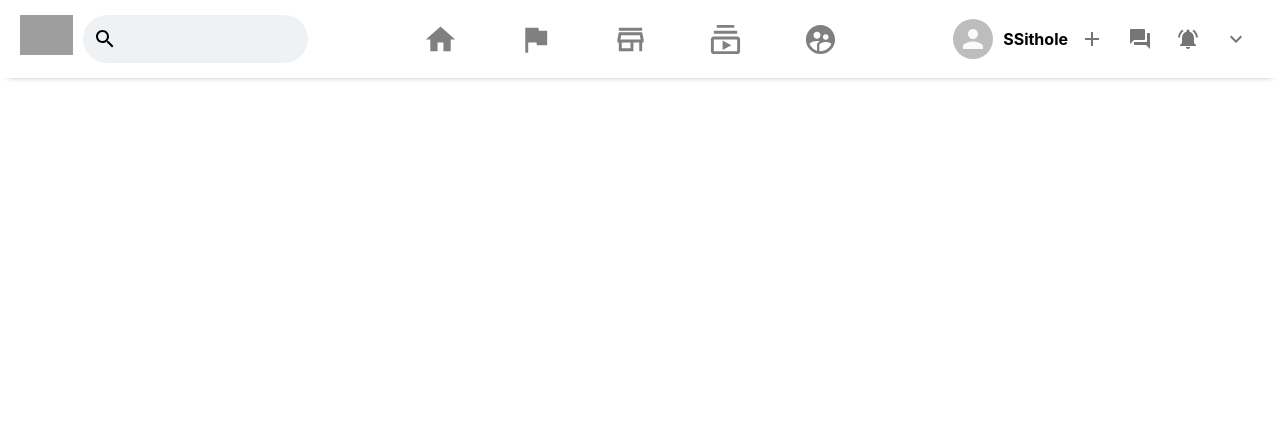
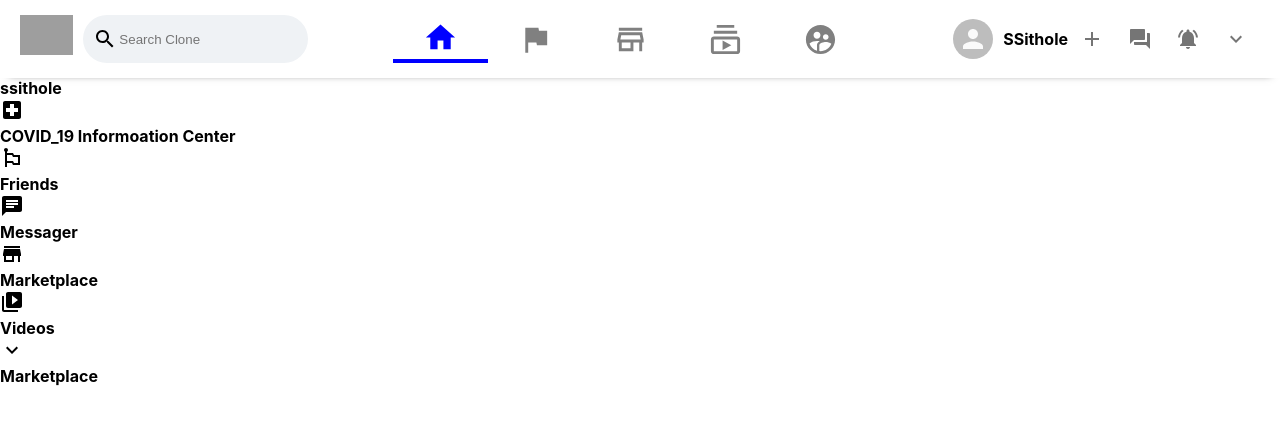
Before and after one commit to sssithole/facebook-clone, a React (Create React App) app: page / in a window 1280 px wide. Shown: the top 424 px of the page. Built offline with nearby package versions, Linux system fonts and the light colour scheme; grey boxes are pictures that could not be loaded.

Commit message:
Header Complete

```diff
--- a/src/App.js
+++ b/src/App.js
@@ -1,8 +1,15 @@
 import './App.css';
+import Header from './Header';
+import Sidebar from './Sidebar';
 
 function App() {
   return (
     <div className="app">
+      <Header />
+
+      <div className="app__body">
+        <Sidebar />
+      </div>
     </div>
   );
 }
--- a/src/Header.css
+++ b/src/Header.css
@@ -48,6 +48,14 @@
     color: blue;
 }
 
+.header__option--active > .MuiSvgIcon-root {
+     color: blue;
+}
+
+.header__option--active {
+    border-bottom: 4px solid blue;
+}
+
 .header__option {
     display: flex;
     align-items: center;
--- a/src/Header.js
+++ b/src/Header.js
@@ -21,11 +21,11 @@ function Header() {
                 />
                 <div className="header__input">
                     <SearchIcon />
-                    <input type="text" />
+                    <input placeholder='Search Clone' type="text" />
                 </div>
             </div>
             <div className="header__middle">
-                <div className="header__option">
+                <div className="header__option header__option--active">
                     <HomeIcon fontSize="large" />
                 </div>
                 <div className="header__option">
--- /dev/null
+++ b/src/Sidebar.js
@@ -0,0 +1,25 @@
+import React from 'react'
+import "./Sidebar.css";
+import SidebarRow from './SidebarRow';
+import LocalHospitalIcon from "@material-ui/icons/LocalHospital";
+import EmojiFlagsIcon from "@material-ui/icons/EmojiFlags";
+import ChatIcon from '@material-ui/icons/Chat';
+import StorefrontIcon from '@material-ui/icons/Store';
+import VideoLibraryIcon from '@material-ui/icons/VideoLibrary'
+import ExpandMoreOutlined from '@material-ui/icons/ExpandMoreOutlined'
+
+function Sidebar() {
+    return (
+        <div className="Sidebar">
+            <SidebarRow src='' title='ssithole'/>
+            <SidebarRow Icon={LocalHospitalIcon} title="COVID_19 Informoation Center"/>
+            <SidebarRow Icon={EmojiFlagsIcon} title="Friends"/>
+            <SidebarRow Icon={ChatIcon} title="Messager"/>
+            <SidebarRow Icon={StorefrontIcon} title="Marketplace"/>
+            <SidebarRow Icon={VideoLibraryIcon} title="Videos"/>
+            <SidebarRow Icon={ExpandMoreOutlined} title="Marketplace"/>
+        </div>
+    )
+}
+
+export default Sidebar
--- /dev/null
+++ b/src/SidebarRow.js
@@ -0,0 +1,16 @@
+import { Avatar } from '@material-ui/core';
+import React from 'react';
+import "./SidebarRow.css";
+
+function SidebarRow({src, Icon, title}) {
+    return (
+        <div className="SidebarRow">
+            {src && <Avatar src={src} /> }
+            {Icon && <Icon />}
+
+            <h4>{title}</h4>
+        </div>
+    )
+}
+
+export default SidebarRow
--- a/src/index.js
+++ b/src/index.js
@@ -2,13 +2,12 @@ import React from 'react';
 import ReactDOM from 'react-dom';
 import './index.css';
 import App from './App';
-import Header from './Header';
 import reportWebVitals from './reportWebVitals';
 
 ReactDOM.render(
   <React.StrictMode>
     <App />
-    <Header />
+
   </React.StrictMode>,
   document.getElementById('root')
 );
```
Also changed, not shown: src/Sidebar.css (added), src/SidebarRow.css (added).
